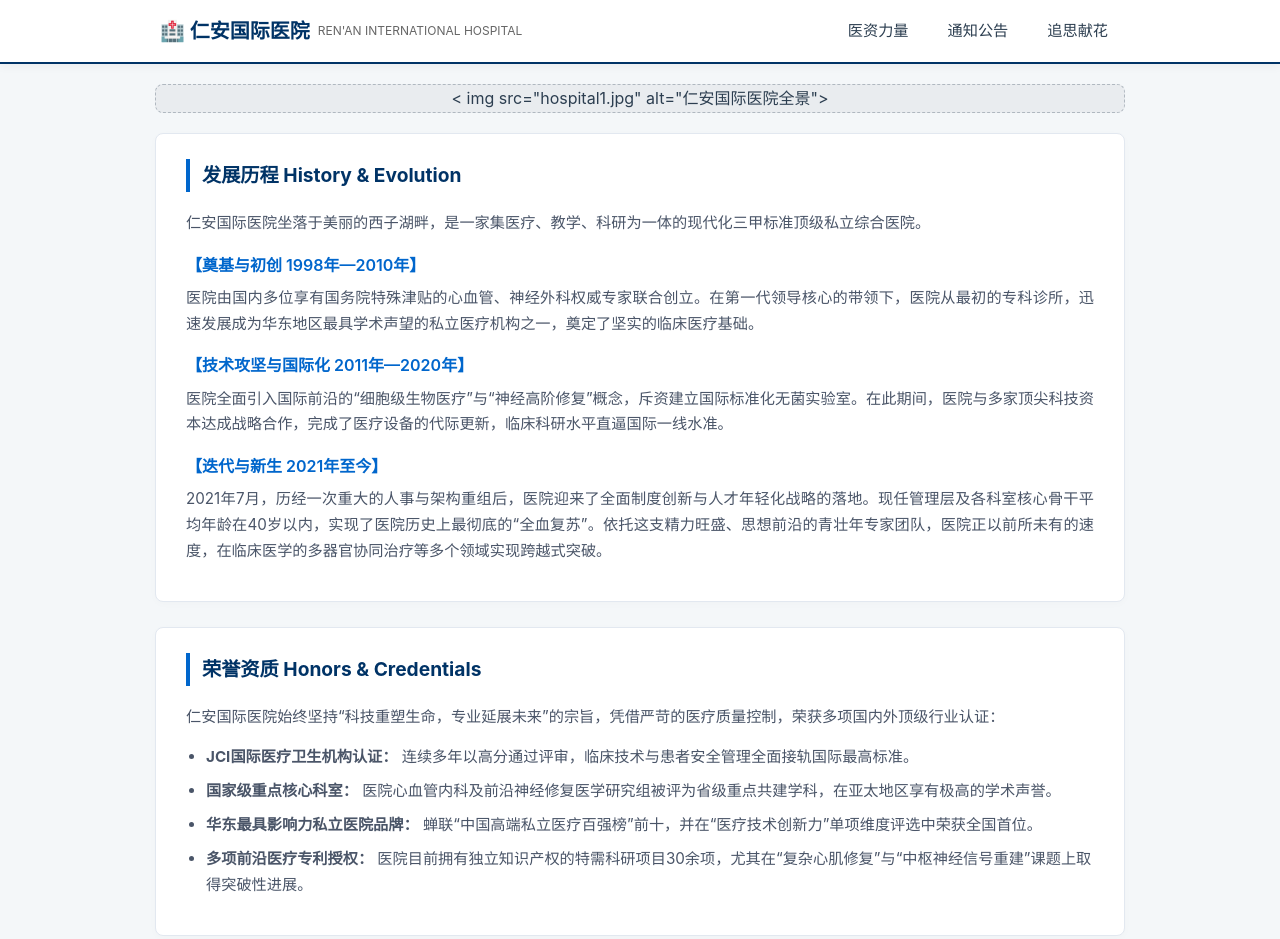
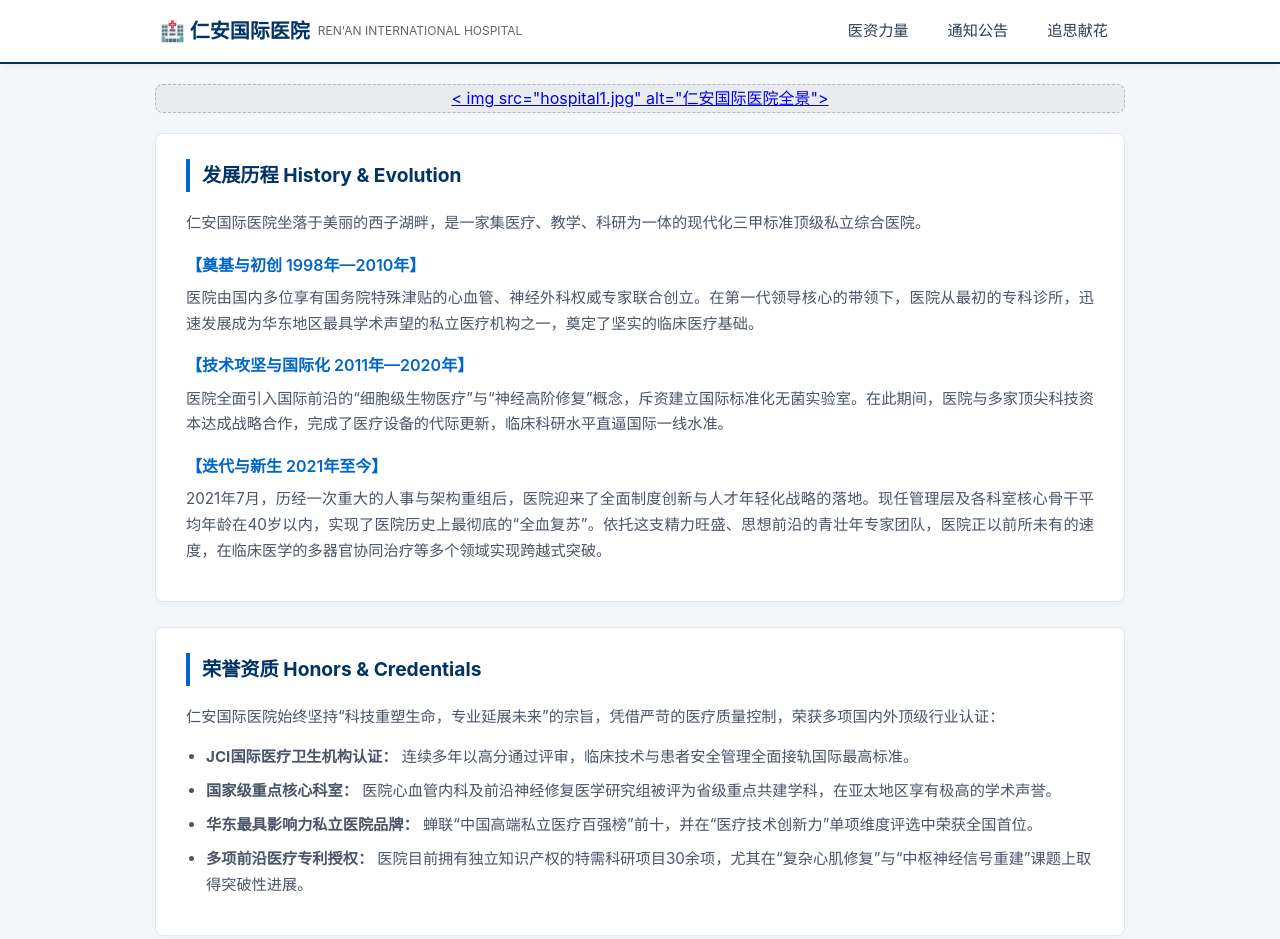
Before and after one commit to c2-alt/h, a plain HTML site: page hospital.html in a window 1280 px wide. Shown: the top 939 px of the page. Drawn offline with Linux system fonts and the light colour scheme.

Commit message:
Add link to hospital image in HTML

```diff
--- a/hospital.html
+++ b/hospital.html
@@ -215,7 +215,9 @@
     <main>
         <!-- 照片 1：医院大楼外景/全景 -->
         <div class="photo-container">
+                <a href="hospital1.jpg">
                 < img src="hospital1.jpg" alt="仁安国际医院全景">
+            </a >
         </div>
 
         <!-- 发展历程 -->
```
